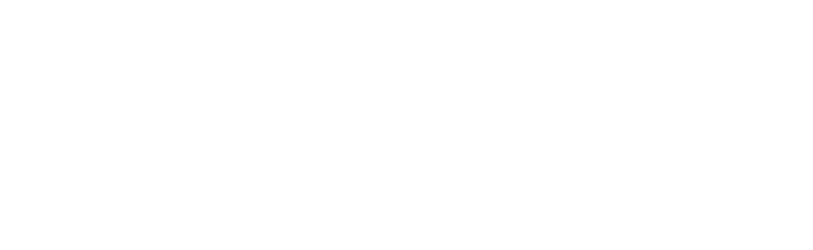
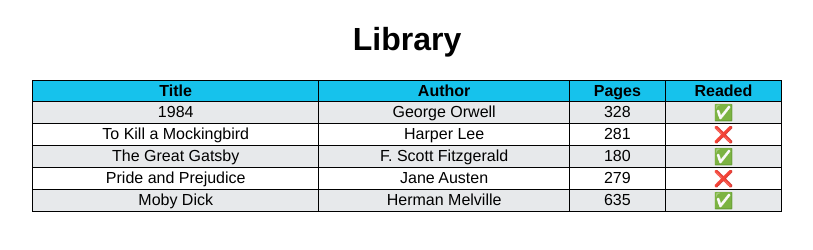
Before and after one commit to danielz0102/library, a plain HTML site: page index.html in a window 1280 px wide. Shown: the whole page, without its empty margins (233-1046 px from the left). Drawn offline with Linux system fonts and the light colour scheme.

Commit message:
Show books in a table

```diff
--- a/index.html
+++ b/index.html
@@ -8,6 +8,19 @@
   <script src="script.js" defer></script>
 </head>
 <body>
+  <h1>Library</h1>
+  <table id="libraryTable">
+    <thead>
+      <tr>
+        <th scope="col">Title</th>
+        <th scope="col">Author</th>
+        <th scope="col">Pages</th>
+        <th scope="col">Readed</th>
+      </tr>
+    </thead>
+    <tbody>
 
+    </tbody>
+  </table>
 </body>
 </html>
--- a/script.js
+++ b/script.js
@@ -5,17 +5,45 @@ function Book(title, author, pages, readed) {
   this.author = author
   this.pages = pages
   this.readed = readed
-
-  this.info = () => {
-    const readedMsg = readed ? 'already read' : 'not read yet'
-    return `${this.title} by ${this.author}, ${this.pages} pages, ${readedMsg}`
-  }
 }
 
-function addBookToLibrary(title, author, pages, readed) {
-  const newBook = new Book(title, author, pages, readed)
+Book.prototype.info = function() {
+  const readedMsg = readed ? 'already read' : 'not read yet'
+  return `${this.title} by ${this.author}, ${this.pages} pages, ${readedMsg}`
+}
+
+function addBookToLibrary(title, author, pages, read) {
+  const newBook = new Book(title, author, pages, read)
   library.push(newBook)
 }
 
-addBookToLibrary('The Hobbit', 'Tolkien', '295', false)
-console.log(library)
+function showBooks() {
+  library.forEach(book => {
+    const body = document.querySelector('#libraryTable tbody')
+    const row = document.createElement('tr')
+
+    for (const key in book) {
+      if (Object.prototype.hasOwnProperty.call(book, key)) {
+        let value = book[key]
+
+        if (typeof value === 'boolean') {
+          value = value ? '✅' : '❌'
+        }
+
+        const cell = document.createElement('td')
+        cell.textContent = value
+        row.appendChild(cell)
+      }
+    }
+
+    body.appendChild(row)
+  })
+}
+
+addBookToLibrary('1984', 'George Orwell', '328', true);
+addBookToLibrary('To Kill a Mockingbird', 'Harper Lee', '281', false);
+addBookToLibrary('The Great Gatsby', 'F. Scott Fitzgerald', '180', true);
+addBookToLibrary('Pride and Prejudice', 'Jane Austen', '279', false);
+addBookToLibrary('Moby Dick', 'Herman Melville', '635', true);
+
+showBooks()
--- a/style.css
+++ b/style.css
@@ -0,0 +1,38 @@
+* {
+  box-sizing: border-box;
+}
+
+body {
+  font-family: Helvetica, system-ui;
+}
+
+h1 {
+  text-align: center;
+}
+
+#libraryTable {
+  margin-inline: auto;
+  width: 750px;
+  border: 1px solid #000;
+  border-collapse: collapse;
+}
+
+th, td {
+  border: 1px solid #000;
+}
+
+thead tr {
+  background-color: #16c2ec;
+}
+
+tbody {
+  text-align: center;
+}
+
+tbody tr:nth-child(odd) {
+  background-color: #e7e9eb;
+}
+
+tbody tr:nth-child(even) {
+  background-color: #fff;
+}
```
